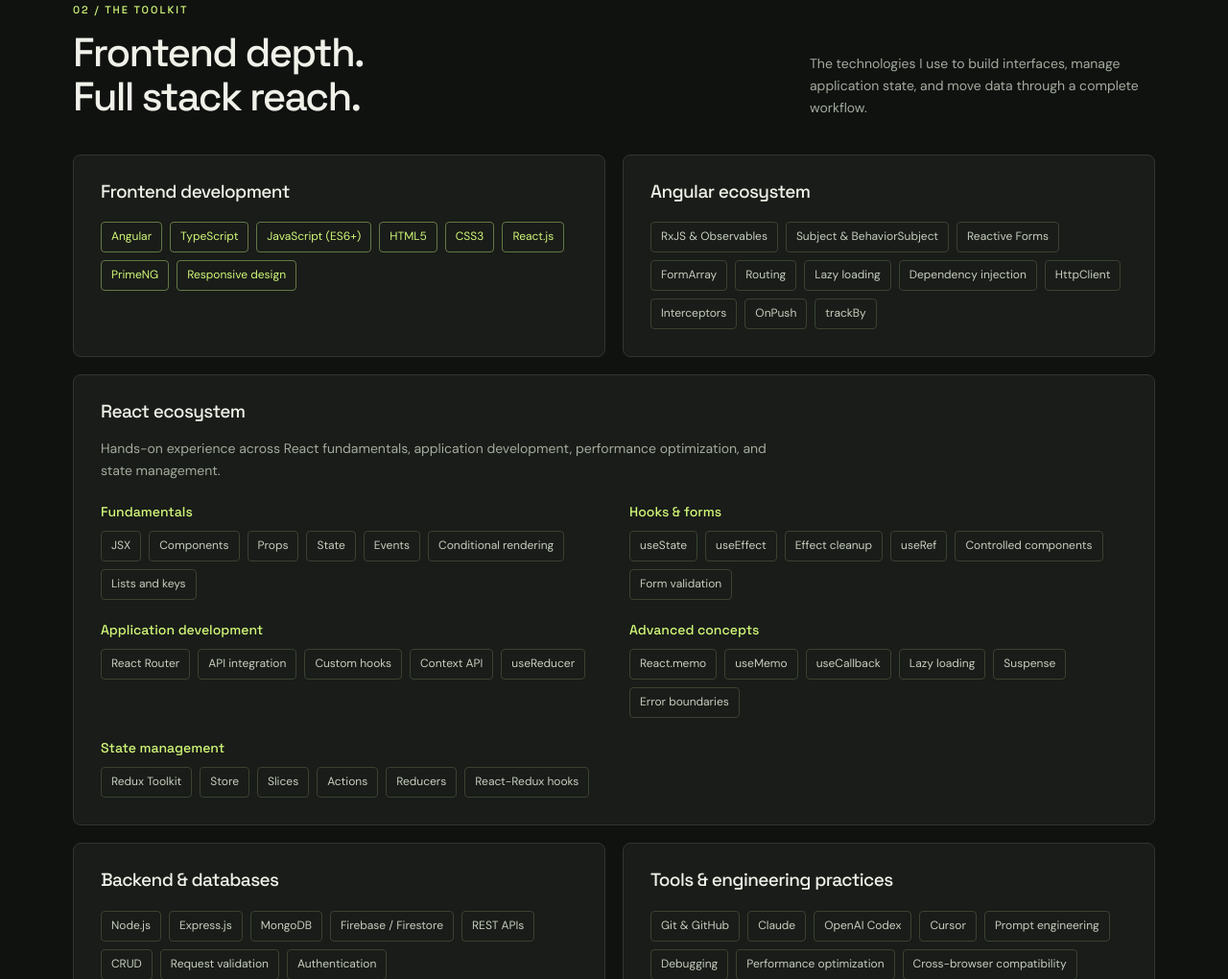
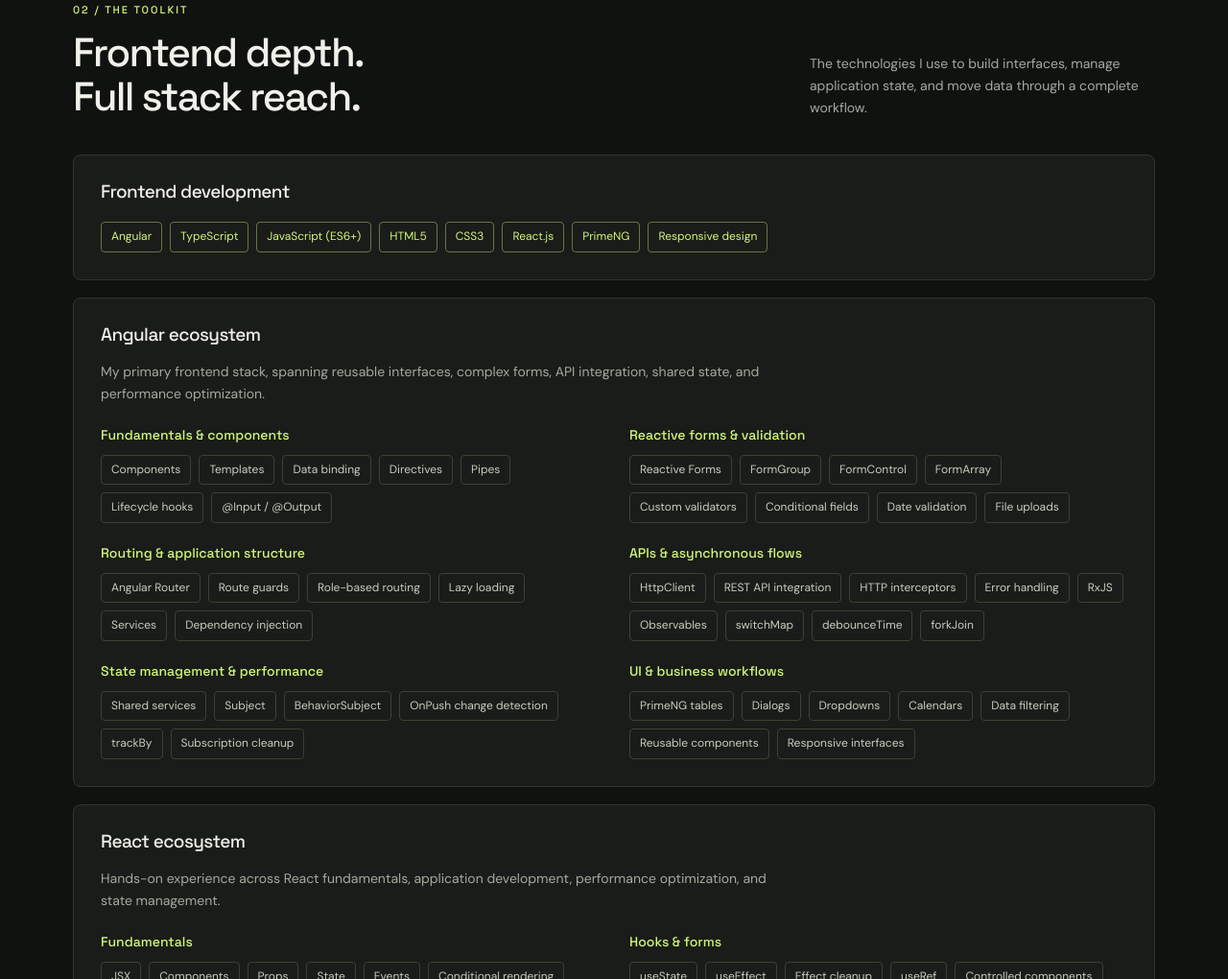
Before and after one commit to sonamyadav6942/sonam-portfolio, a plain HTML site: page index.html in a window 1280 px wide. Shown: the part 1511-2531 px from the top of the page at 96% size. Drawn offline with Linux system fonts and the light colour scheme.

Commit message:
Update GitHub Pages portfolio

```diff
--- a/index.html
+++ b/index.html
@@ -142,20 +142,83 @@
 <span class="tag">Responsive design</span>
 </div>
 </article>
-<article class="skillbox">
+<article class="skillbox angular-ecosystem">
 <h3>Angular ecosystem</h3>
+<p class="ecosystem-intro">My primary frontend stack, spanning reusable interfaces, complex forms, API integration, shared state, and performance optimization.</p>
+<div class="ecosystem-groups">
+<div class="ecosystem-group">
+<h4>Fundamentals &amp; components</h4>
 <div class="tags">
-<span class="tag">RxJS & Observables</span>
-<span class="tag">Subject & BehaviorSubject</span>
+<span class="tag">Components</span>
+<span class="tag">Templates</span>
+<span class="tag">Data binding</span>
+<span class="tag">Directives</span>
+<span class="tag">Pipes</span>
+<span class="tag">Lifecycle hooks</span>
+<span class="tag">@Input / @Output</span>
+</div>
+</div>
+<div class="ecosystem-group">
+<h4>Reactive forms &amp; validation</h4>
+<div class="tags">
 <span class="tag">Reactive Forms</span>
+<span class="tag">FormGroup</span>
+<span class="tag">FormControl</span>
 <span class="tag">FormArray</span>
-<span class="tag">Routing</span>
+<span class="tag">Custom validators</span>
+<span class="tag">Conditional fields</span>
+<span class="tag">Date validation</span>
+<span class="tag">File uploads</span>
+</div>
+</div>
+<div class="ecosystem-group">
+<h4>Routing &amp; application structure</h4>
+<div class="tags">
+<span class="tag">Angular Router</span>
+<span class="tag">Route guards</span>
+<span class="tag">Role-based routing</span>
 <span class="tag">Lazy loading</span>
+<span class="tag">Services</span>
 <span class="tag">Dependency injection</span>
+</div>
+</div>
+<div class="ecosystem-group">
+<h4>APIs &amp; asynchronous flows</h4>
+<div class="tags">
 <span class="tag">HttpClient</span>
-<span class="tag">Interceptors</span>
-<span class="tag">OnPush</span>
+<span class="tag">REST API integration</span>
+<span class="tag">HTTP interceptors</span>
+<span class="tag">Error handling</span>
+<span class="tag">RxJS</span>
+<span class="tag">Observables</span>
+<span class="tag">switchMap</span>
+<span class="tag">debounceTime</span>
+<span class="tag">forkJoin</span>
+</div>
+</div>
+<div class="ecosystem-group">
+<h4>State management &amp; performance</h4>
+<div class="tags">
+<span class="tag">Shared services</span>
+<span class="tag">Subject</span>
+<span class="tag">BehaviorSubject</span>
+<span class="tag">OnPush change detection</span>
 <span class="tag">trackBy</span>
+<span class="tag">Subscription cleanup</span>
+</div>
+</div>
+<div class="ecosystem-group">
+<h4>UI &amp; business workflows</h4>
+<div class="tags">
+<span class="tag">PrimeNG tables</span>
+<span class="tag">Dialogs</span>
+<span class="tag">Dropdowns</span>
+<span class="tag">Calendars</span>
+<span class="tag">Data filtering</span>
+<span class="tag">Reusable components</span>
+<span class="tag">Responsive interfaces</span>
+</div>
+</div>
 </div>
 </article>
 <article class="skillbox react-ecosystem">
--- a/styles.css
+++ b/styles.css
@@ -1,4 +1,3 @@
-
 @import url('https://fonts.googleapis.com/css2?family=DM+Sans:wght@400;500;600;700&family=Space+Grotesk:wght@400;500;600;700&display=swap');
 :root{--bg:#101210;--panel:#191c18;--line:#30362d;--text:#f0f1e9;--muted:#a3ab9e;--lime:#d2f879}
 *{box-sizing:border-box}
@@ -143,4 +142,10 @@
 .project-link{margin-top:22px}
 .project-link .btn{width:100%;gap:12px;justify-content:space-between;font-size:12px}
 
-.react-ecosystem{grid-column:1/-1}.react-intro{font-size:14px;margin:-5px 0 24px;max-width:730px}.react-groups{display:grid;grid-template-columns:repeat(2,minmax(0,1fr));gap:24px 32px}.react-group h4{font-size:14px;font-weight:500;color:var(--lime);margin:0 0 12px}.react-group{min-width:0}@media(max-width:680px){.react-groups{grid-template-columns:1fr}}
+/* Angular + React ecosystem (shared grouped layout) */
+.skillbox.primary,.react-ecosystem,.angular-ecosystem{grid-column:1/-1}
+.react-intro,.ecosystem-intro{font-size:14px;margin:-5px 0 24px;max-width:730px}
+.react-groups,.ecosystem-groups{display:grid;grid-template-columns:repeat(2,minmax(0,1fr));gap:24px 32px}
+.react-group h4,.ecosystem-group h4{font-size:14px;font-weight:500;color:var(--lime);margin:0 0 12px}
+.react-group,.ecosystem-group{min-width:0}
+@media(max-width:680px){.react-groups,.ecosystem-groups{grid-template-columns:1fr}}
```
